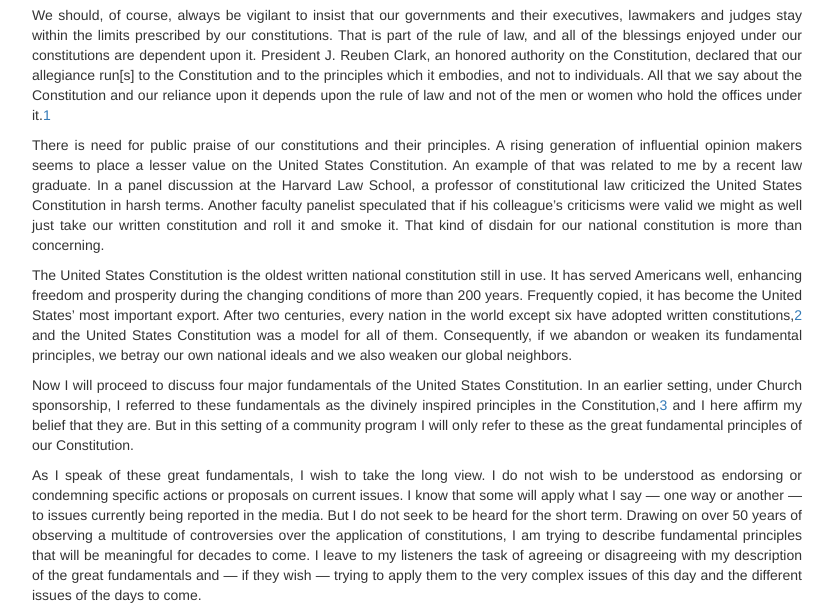
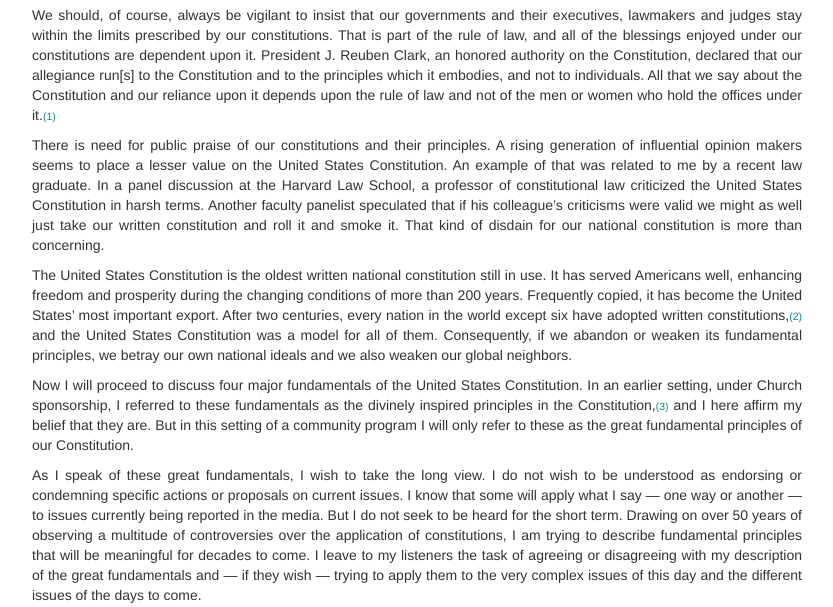
Before and after one commit to voidnologo/TBF, a Django app: page /book/2/ in a window 1280 px wide. Shown: the part 883-1490 px from the top of the page, without its empty margins (23-856 px from the left). Run offline with Django 3.2, Linux system fonts and the light colour scheme; data comes from the database, SQL or seed files in the repository; some libraries are stand-ins or nearby versions.

Commit message:
css updates

```diff
--- a/book/static/css/custom.css
+++ b/book/static/css/custom.css
@@ -2,20 +2,26 @@ body {
   padding-top: 100px;
 }
 
-/* a[rel="footnote"] { */
-/*     border-bottom: none; */
-/*     background-color: #fff9c7; */
-/*     line-height: 0; */
-/* } */
+a[rel="footnote"] {
+    border-bottom: none;
+    color: #008b8b;
+    line-height: 0;
+    font-size: 75%;
+}
 
-/* a[rel="footnote"]:before { */
-/*     content: "{"; */
-/* } */
+a[rel="footnote"]:before {
+    content: "(";
+}
 
-/* a[rel="footnote"]:after { */
-/*     content: "}"; */
-/* } */
+a[rel="footnote"]:after {
+    content: ")";
+}
 
-/* a[rev="footnote"] { */
-/*     border-bottom: none; */
-/* } */
+a[rev="footnote"] {
+    border-bottom: none;
+}
+
+.footnote {
+    color: #989898;
+    font-size: 80%;
+}
```
